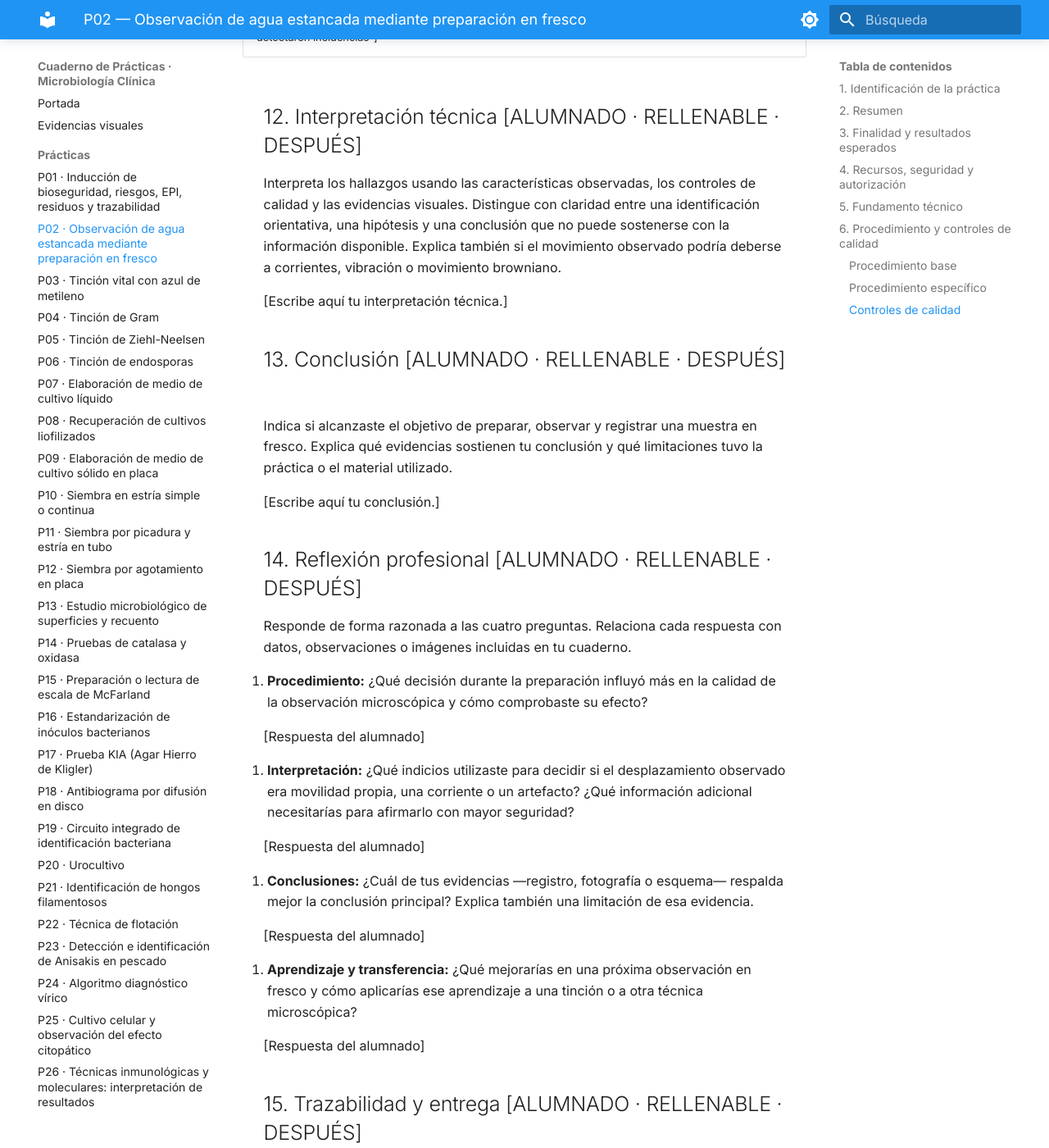
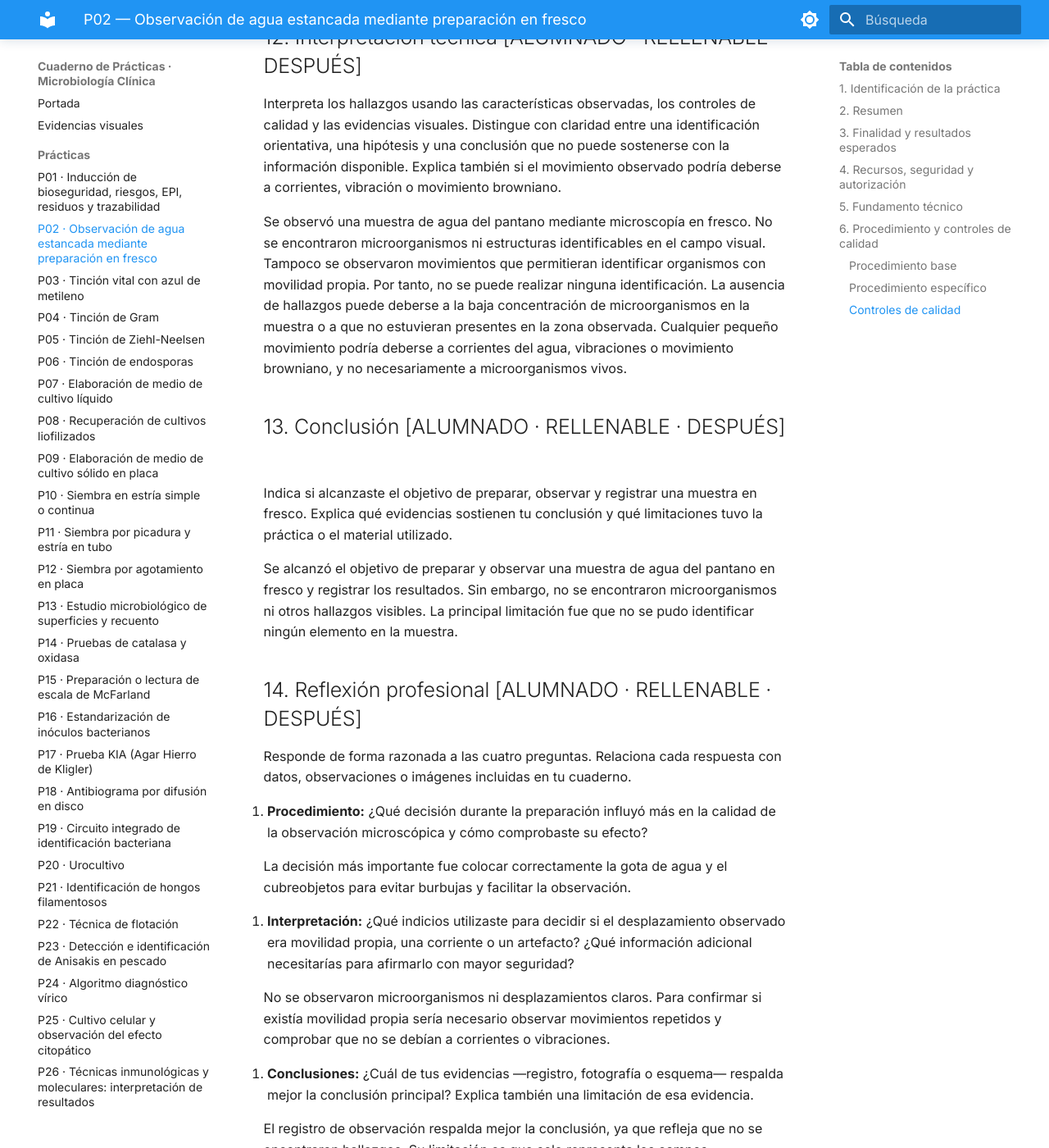
Before and after one commit to lloboc01-ai/Cuaderno-microbiolog-a-Leire-, an MkDocs documentation site: the page built from docs/practicas/P02_Observacion_en_fresco.md, in a window 1280 px wide and 1400 px high, scrolled down 12766 px. Shown: the whole window at 82% size. Built offline with MkDocs 1.6.1 and Material for MkDocs 9.7.7, drawn with Linux system fonts in a browser that asks for light colours; some of the changed text lies outside the part shown.

Commit message:
Update P02_Observacion_en_fresco.md

```diff
--- a/docs/practicas/P02_Observacion_en_fresco.md
+++ b/docs/practicas/P02_Observacion_en_fresco.md
@@ -180,7 +180,7 @@ Espero encontrar microorganismos, como protozoos y algas, además de restos de m
 
 Resume los hallazgos más relevantes y especifica qué resultado procede de observación real, preparación segura, imagen docente o vídeo.
 
-[Escribe aquí el resultado principal.]
+No he encontrado hallazgos
 
 
 ## 10. Evidencias visuales [ALUMNADO · RELLENABLE · DURANTE Y DESPUÉS]
@@ -226,20 +226,20 @@ Las fotografías deben guardarse en la carpeta `docs/assets/P02/` del repositori
 ## 11. Incidencias, errores y medidas correctoras [ALUMNADO · RELLENABLE · DURANTE]
 
 | Incidencia, error o duda detectada | Posible causa | Medida correctora aplicada o propuesta | ¿Afectó al resultado? |
-|---|---|---|---|
-| [Completa o escribe “No se detectaron incidencias”] | [Completa] | [Completa] | [Sí / No; explica] |
+No se detectaron incidencias
 
 ## 12. Interpretación técnica [ALUMNADO · RELLENABLE · DESPUÉS]
 
 Interpreta los hallazgos usando las características observadas, los controles de calidad y las evidencias visuales. Distingue con claridad entre una identificación orientativa, una hipótesis y una conclusión que no puede sostenerse con la información disponible. Explica también si el movimiento observado podría deberse a corrientes, vibración o movimiento browniano.
 
-[Escribe aquí tu interpretación técnica.]
+Se observó una muestra de agua del pantano mediante microscopía en fresco. No se encontraron microorganismos ni estructuras identificables en el campo visual. Tampoco se observaron movimientos que permitieran identificar organismos con movilidad propia. Por tanto, no se puede realizar ninguna identificación.
+La ausencia de hallazgos puede deberse a la baja concentración de microorganismos en la muestra o a que no estuvieran presentes en la zona observada. Cualquier pequeño movimiento podría deberse a corrientes del agua, vibraciones o movimiento browniano, y no necesariamente a microorganismos vivos.
 
 ## 13. Conclusión [ALUMNADO · RELLENABLE · DESPUÉS]
 
 Indica si alcanzaste el objetivo de preparar, observar y registrar una muestra en fresco. Explica qué evidencias sostienen tu conclusión y qué limitaciones tuvo la práctica o el material utilizado.
 
-[Escribe aquí tu conclusión.]
+Se alcanzó el objetivo de preparar y observar una muestra de agua del pantano en fresco y registrar los resultados. Sin embargo, no se encontraron microorganismos ni otros hallazgos visibles. La principal limitación fue que no se pudo identificar ningún elemento en la muestra.
 
 ## 14. Reflexión profesional [ALUMNADO · RELLENABLE · DESPUÉS]
 
@@ -247,36 +247,36 @@ Responde de forma razonada a las cuatro preguntas. Relaciona cada respuesta con
 
 1. **Procedimiento:** ¿Qué decisión durante la preparación influyó más en la calidad de la observación microscópica y cómo comprobaste su efecto?
 
-   [Respuesta del alumnado]
+   La decisión más importante fue colocar correctamente la gota de agua y el cubreobjetos para evitar burbujas y facilitar la observación.
 
 2. **Interpretación:** ¿Qué indicios utilizaste para decidir si el desplazamiento observado era movilidad propia, una corriente o un artefacto? ¿Qué información adicional necesitarías para afirmarlo con mayor seguridad?
 
-   [Respuesta del alumnado]
+   No se observaron microorganismos ni desplazamientos claros. Para confirmar si existía movilidad propia sería necesario observar movimientos repetidos y comprobar que no se debían a corrientes o vibraciones.
 
 3. **Conclusiones:** ¿Cuál de tus evidencias —registro, fotografía o esquema— respalda mejor la conclusión principal? Explica también una limitación de esa evidencia.
 
-   [Respuesta del alumnado]
+   El registro de observación respalda mejor la conclusión, ya que refleja que no se encontraron hallazgos. Su limitación es que solo representa los campos microscópicos observados.
 
 4. **Aprendizaje y transferencia:** ¿Qué mejorarías en una próxima observación en fresco y cómo aplicarías ese aprendizaje a una tinción o a otra técnica microscópica?
 
-   [Respuesta del alumnado]
+   En una próxima práctica observaría más campos microscópicos y diferentes zonas de la muestra. Este aprendizaje ayudaría a mejorar la preparación y observación en otras técnicas, como las tinciones.
 
 ## 15. Trazabilidad y entrega [ALUMNADO · RELLENABLE · DESPUÉS]
 
 | Campo | Registro del alumnado |
 |---|---|
 | Identificador de práctica | `P02` |
-| Fecha | [dd/mm/aaaa] |
+| Fecha | 23/09/2026|
 | UD / RA / CE | `UD2 / RA02 / CE02.a, CE02.c, CE02.f, CE02.g` |
-| Agrupamiento | [Individual / pareja; especifica] |
-| Modalidad y origen de la muestra o evidencia | [Completa] |
-| Materiales o lotes relevantes | [Completa o escribe “No aplicaba”] |
-| Controles | [Resume o enlaza al apartado 9.1] |
-| Resultado | [Resume o enlaza al apartado 9.3] |
-| Interpretación | [Resume o enlaza al apartado 12] |
-| Incidencias y acciones correctoras | [Resume o enlaza al apartado 11] |
-| Ruta de residuos aplicada | [Completa] |
-| Estado de entrega | [Borrador / pendiente de revisión / entregado / corregido] |
+| Agrupamiento | Trabajo en equipo con Marta|
+| Modalidad y origen de la muestra o evidencia | Muestra de agua natural recogida de un pantano|
+| Materiales o lotes relevantes | Portaobjetos, cubreobjetos, pipeta y microscopio|
+| Controles | Comprobación del microscopio y correcta preparación de la muestra|
+| Resultado | No se observaron microorganismos ni estructuras identificables|
+| Interpretación | No se encontraron hallazgos en los campos microscópicos observados|
+| Incidencias y acciones correctoras |  No se detectaron incidencias |
+| Ruta de residuos aplicada |Eliminación de la muestra según las indicaciones del profesor y limpieza del material reutilizable |
+| Estado de entrega | entregado |
 
 ---
 
```
